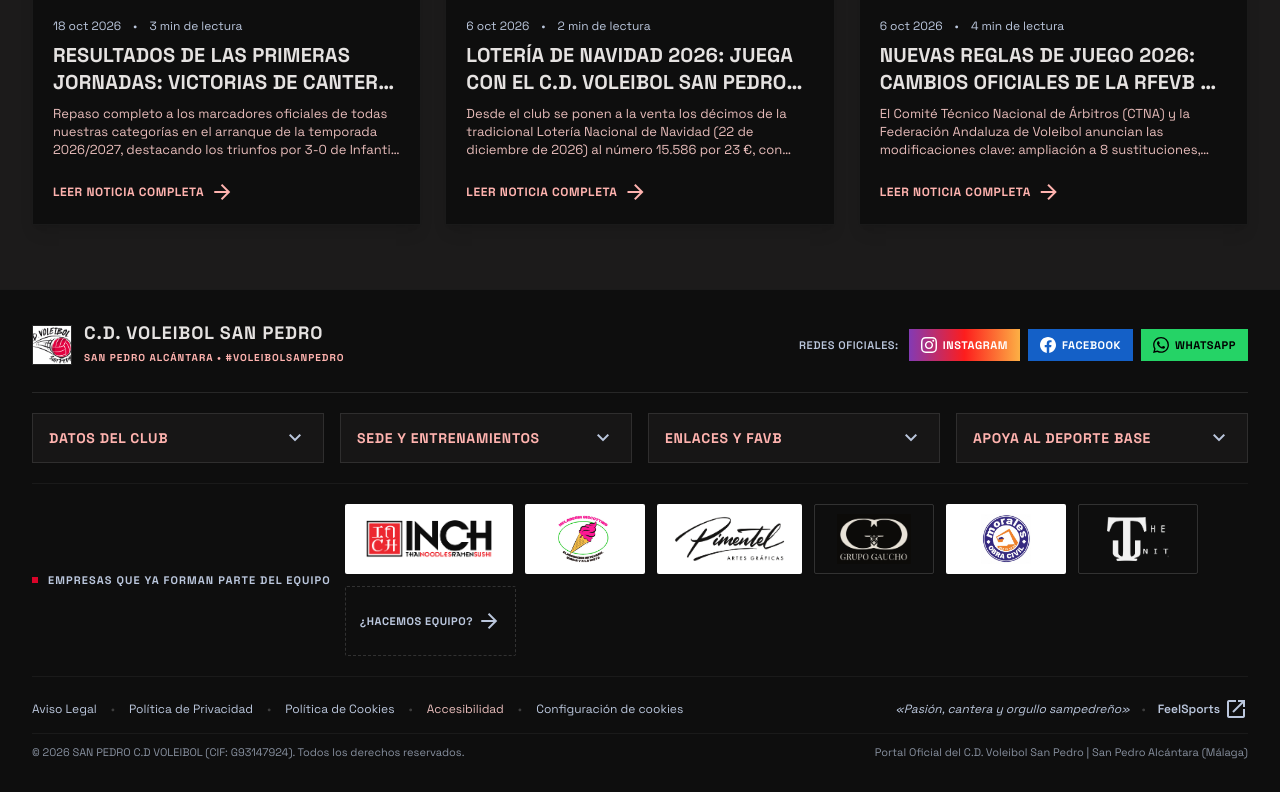
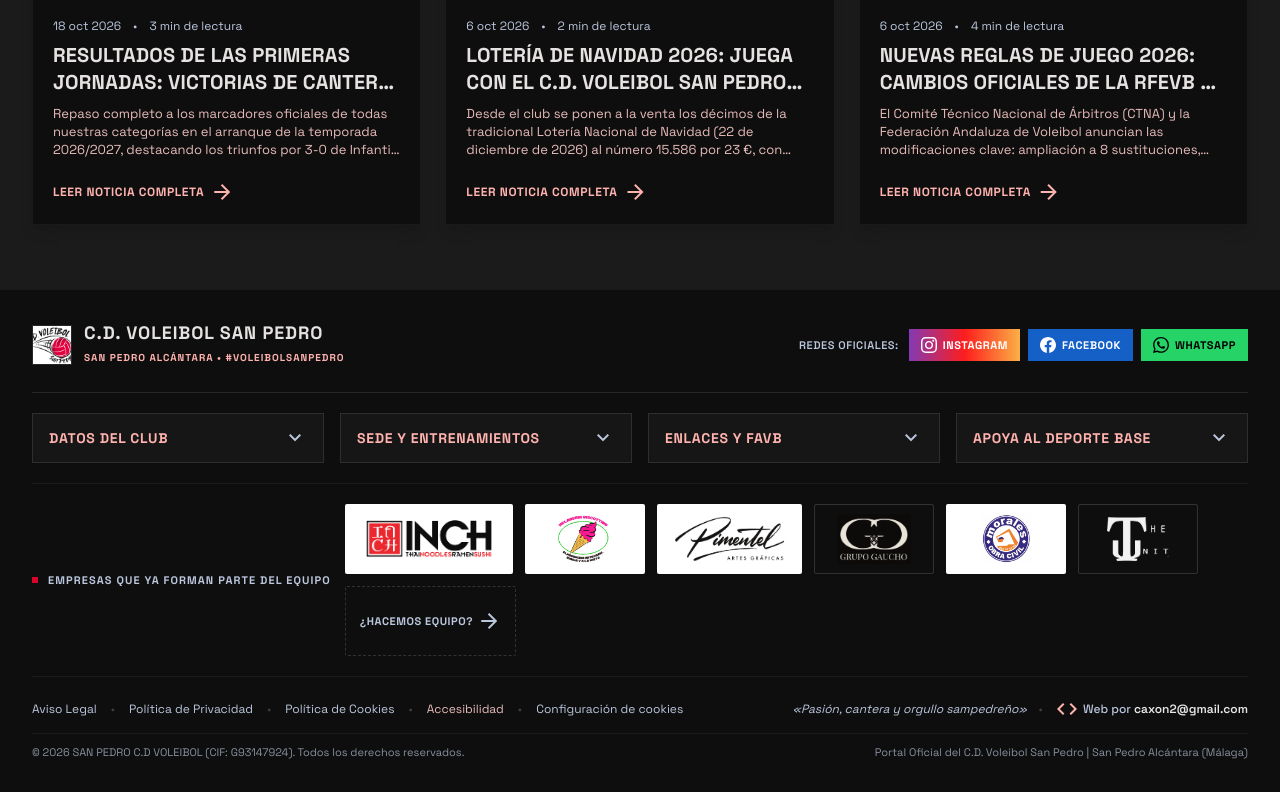
Before and after one commit to Caxoneto/voleibol-sanpedro, a Next.js app: page / in a window 1280 px wide. Shown: the part 1754-2546 px from the top of the page. Built offline with nearby package versions, Linux system fonts and the light colour scheme; no server answers.

Commit message:
feat(footer): agregar creditos de autoria y remover Feelsports de la barra inferior

```diff
--- a/src/components/Footer.tsx
+++ b/src/components/Footer.tsx
@@ -402,18 +402,17 @@ export default function Footer() {
               <CookieSettingsButton />
             </nav>
 
-            {/* Lema y Colaborador */}
-            <div className="flex items-center gap-3">
+            {/* Lema y Créditos de Desarrollo */}
+            <div className="flex items-center gap-3 w-full sm:w-auto justify-start sm:justify-end sm:ml-auto">
               <span className="italic hidden md:inline">«{CLUB_INFO.motto}»</span>
               <span className="text-white/20 select-none hidden md:inline">•</span>
               <a
-                href="https://feelsports.es/"
-                target="_blank"
-                rel="noopener noreferrer"
-                className="hover:text-primary transition-colors flex items-center gap-1 font-semibold"
+                href="mailto:caxon2@gmail.com"
+                className="hover:text-primary transition-colors flex items-center gap-1 font-medium text-xs text-tertiary hover:text-white"
+                title="Contacto de desarrollo web"
               >
-                <span>FeelSports</span>
-                <span className="material-symbols-outlined text-[14px]" aria-hidden="true">open_in_new</span>
+                <span className="material-symbols-outlined text-[14px] text-primary" aria-hidden="true">code</span>
+                <span>Web por <strong className="text-white/90 font-semibold">caxon2@gmail.com</strong></span>
               </a>
             </div>
           </div>
```
